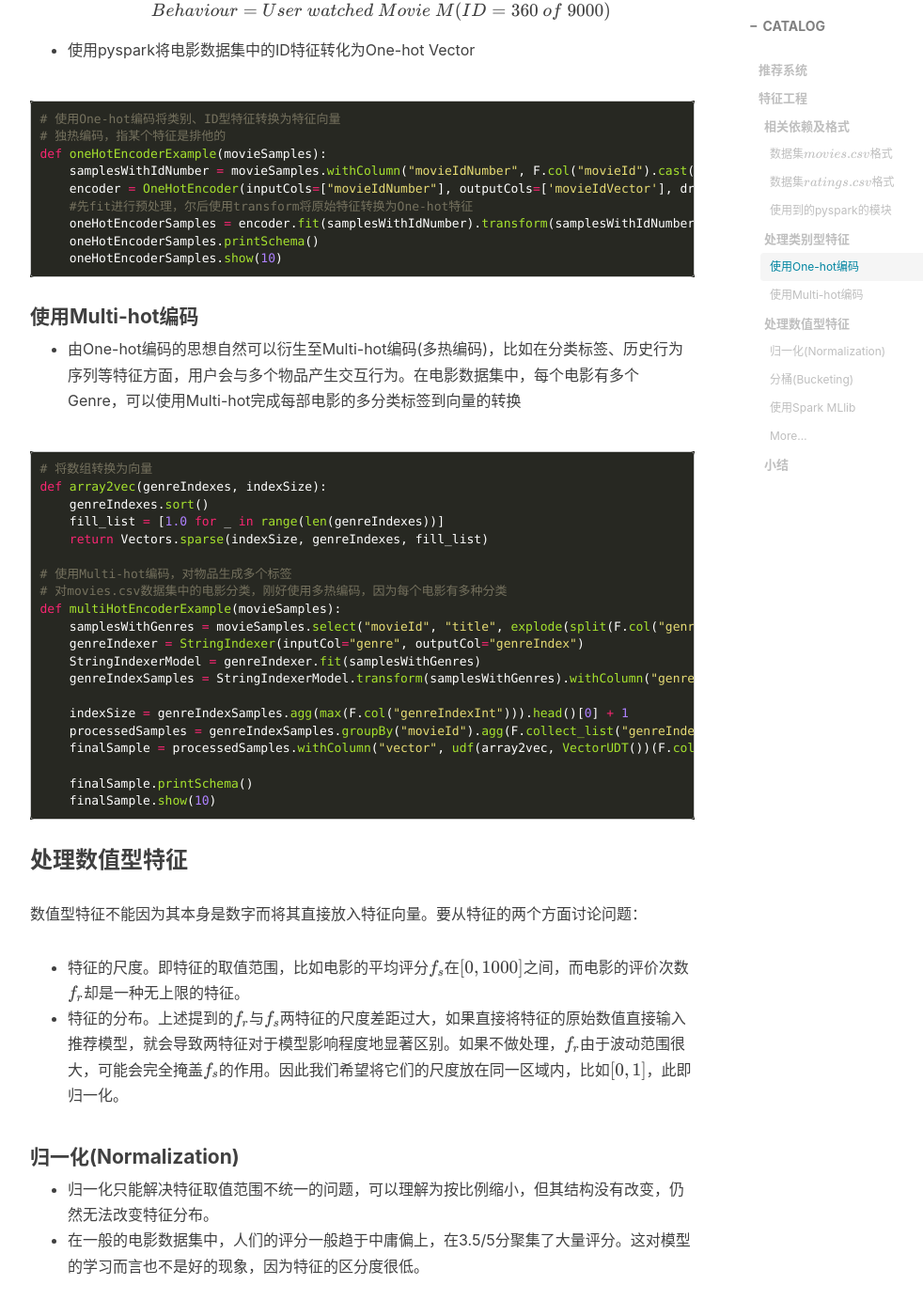
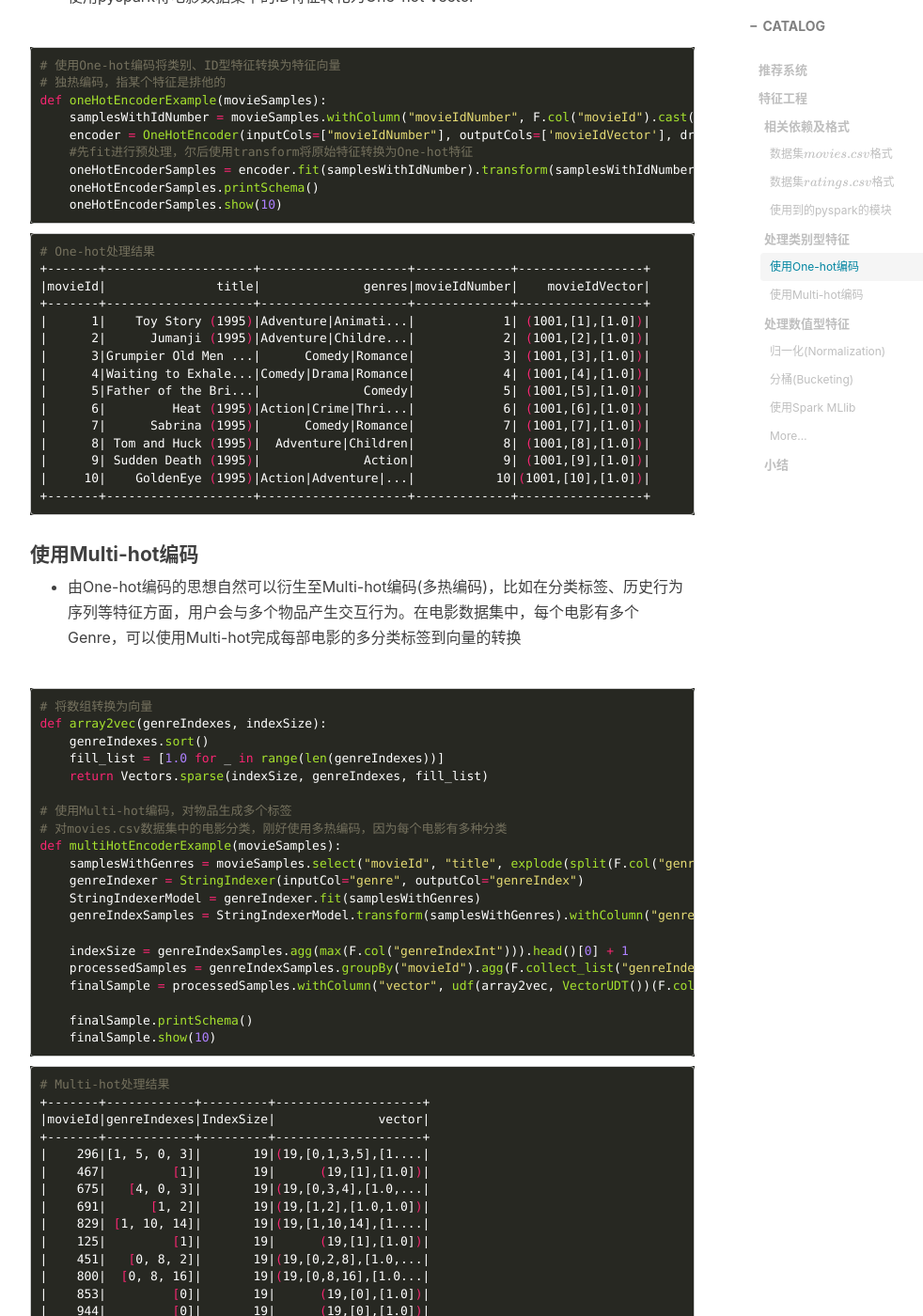
Before and after one commit to Penistrong/penistrong.github.io, a Jekyll site: the page built from _posts/2021-03-07-[推荐系统] 特征工程篇.md, in a window 1280 px wide and 1400 px high, scrolled down 2347 px. Shown: the whole window at 94% size, without its empty margins (233-1215 px from the left). Built offline with Jekyll 4.4.1, drawn with Linux system fonts in a browser that asks for light colours; nearby versions of some CDN libraries; comment, search, counter and statistics services are not loaded; some of the changed text lies outside the part shown.

Commit message:
Update post

````diff
--- a/_posts/2021-03-07-[推荐系统] 特征工程篇.md
+++ b/_posts/2021-03-07-[推荐系统] 特征工程篇.md
@@ -92,6 +91,24 @@ def oneHotEncoderExample(movieSamples):
     oneHotEncoderSamples.show(10)
 ```
 
+```shell
+# One-hot处理结果
++-------+--------------------+--------------------+-------------+-----------------+
+|movieId|               title|              genres|movieIdNumber|    movieIdVector|
++-------+--------------------+--------------------+-------------+-----------------+
+|      1|    Toy Story (1995)|Adventure|Animati...|            1| (1001,[1],[1.0])|
+|      2|      Jumanji (1995)|Adventure|Childre...|            2| (1001,[2],[1.0])|
+|      3|Grumpier Old Men ...|      Comedy|Romance|            3| (1001,[3],[1.0])|
+|      4|Waiting to Exhale...|Comedy|Drama|Romance|            4| (1001,[4],[1.0])|
+|      5|Father of the Bri...|              Comedy|            5| (1001,[5],[1.0])|
+|      6|         Heat (1995)|Action|Crime|Thri...|            6| (1001,[6],[1.0])|
+|      7|      Sabrina (1995)|      Comedy|Romance|            7| (1001,[7],[1.0])|
+|      8| Tom and Huck (1995)|  Adventure|Children|            8| (1001,[8],[1.0])|
+|      9| Sudden Death (1995)|              Action|            9| (1001,[9],[1.0])|
+|     10|    GoldenEye (1995)|Action|Adventure|...|           10|(1001,[10],[1.0])|
++-------+--------------------+--------------------+-------------+-----------------+
+```
+
 #### 使用Multi-hot编码
 
 - 由One-hot编码的思想自然可以衍生至Multi-hot编码(多热编码)，比如在分类标签、历史行为序列等特征方面，用户会与多个物品产生交互行为。在电影数据集中，每个电影有多个Genre，可以使用Multi-hot完成每部电影的多分类标签到向量的转换
@@ -117,6 +134,24 @@ def multiHotEncoderExample(movieSamples):
 
     finalSample.printSchema()
     finalSample.show(10)
+```
+
+```shell
+# Multi-hot处理结果
++-------+------------+---------+--------------------+
+|movieId|genreIndexes|IndexSize|              vector|
++-------+------------+---------+--------------------+
+|    296|[1, 5, 0, 3]|       19|(19,[0,1,3,5],[1....|
+|    467|         [1]|       19|      (19,[1],[1.0])|
+|    675|   [4, 0, 3]|       19|(19,[0,3,4],[1.0,...|
+|    691|      [1, 2]|       19|(19,[1,2],[1.0,1.0])|
+|    829| [1, 10, 14]|       19|(19,[1,10,14],[1....|
+|    125|         [1]|       19|      (19,[1],[1.0])|
+|    451|   [0, 8, 2]|       19|(19,[0,2,8],[1.0,...|
+|    800|  [0, 8, 16]|       19|(19,[0,8,16],[1.0...|
+|    853|         [0]|       19|      (19,[0],[1.0])|
+|    944|         [0]|       19|      (19,[0],[1.0])|
++-------+------------+---------+--------------------+
 ```
 
 ### 处理数值型特征
````
Also changed, not shown: other parts of _posts/2021-03-07-[推荐系统] 特征工程篇.md (+0 -1 lines).
